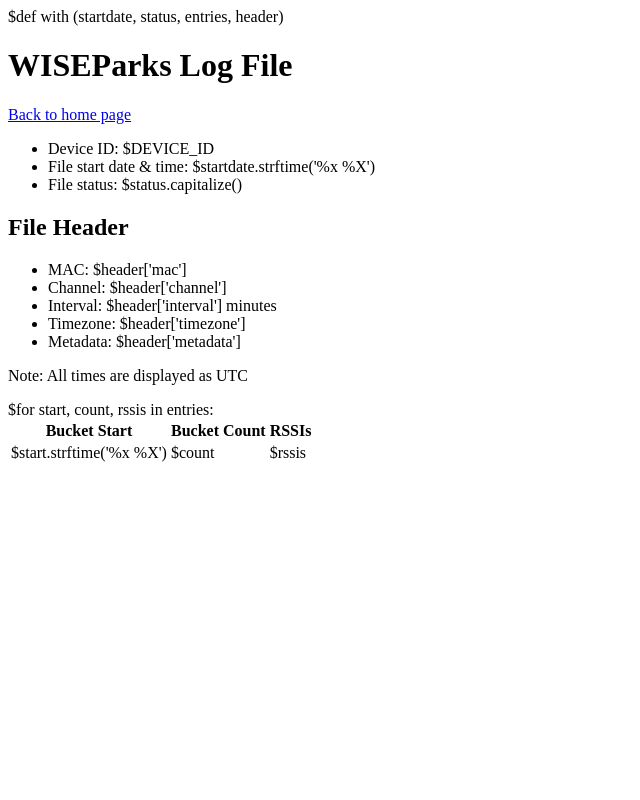
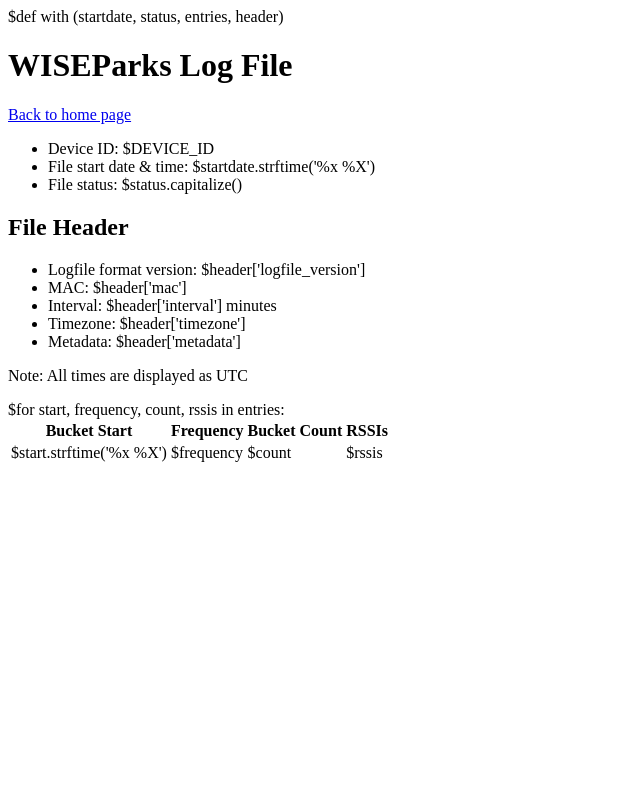
Before and after one commit to Horizon-WISEBox/wisebox-logfile-server, a Python web app: template src/templates/logfile.html in a window 1280 px wide. Shown: the whole page, without its empty margins (0-640 px from the left). Run offline with Jinja, Linux system fonts and the light colour scheme; the template is opened without the code that fills it, so the values that code supplies are empty.

Commit message:
Add logfile versioning

```diff
--- a/src/templates/index.html
+++ b/src/templates/index.html
@@ -2,6 +2,7 @@
 <h1>WISEParks Log Files</h1>
 <p><a href="/download">Download all logs in a ZIP archive</a></p>
 <ul>
+  <li>Server version: $VERSION</li>
   <li>Device ID: $DEVICE_ID</li>
 </ul>
 <p>Note: All times are displayed as UTC</p>
--- a/src/templates/logfile.html
+++ b/src/templates/logfile.html
@@ -8,8 +8,8 @@
 </ul>
 <h2>File Header</h2>
 <ul>
+    <li>Logfile format version: $header['logfile_version']</li>
     <li>MAC: $header['mac']</li>
-    <li>Channel: $header['channel']</li>
     <li>Interval: $header['interval'] minutes</li>
     <li>Timezone: $header['timezone']</li>
     <li>Metadata: $header['metadata']</li>
@@ -18,12 +18,14 @@
 <table>
   <tr>
     <th>Bucket Start</th>
+    <th>Frequency</td>
     <th>Bucket Count</th>
     <th>RSSIs</th>
   </tr>
-  $for start, count, rssis in entries:
+  $for start, frequency, count, rssis in entries:
     <tr class="$loop.parity">
       <td>$start.strftime('%x %X')</td>
+      <td>$frequency</td>
       <td>$count</td>
       <td>$rssis</td>
     </tr>
```
Also changed, not shown: src/server.py (+10 -7 lines).
